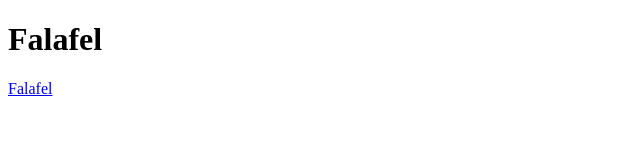
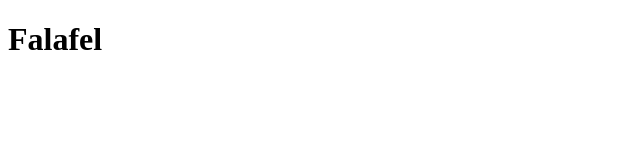
Before and after one commit to gastonpinardi/odin-recipes, a plain HTML site: page recipes/falafel.html in a window 1280 px wide. Shown: the full height of the page, 0-640 px from the left. Drawn offline with Linux system fonts and the light colour scheme.

Commit message:
Removed the link in falafel.html that redirect to falafel.html, it was wrong in there

```diff
--- a/recipes/falafel.html
+++ b/recipes/falafel.html
@@ -7,6 +7,5 @@
 
     <body>
         <h1>Falafel</h1>
-        <a href="recipes/falafel.html">Falafel</a>
     </body>
 </html>
```
